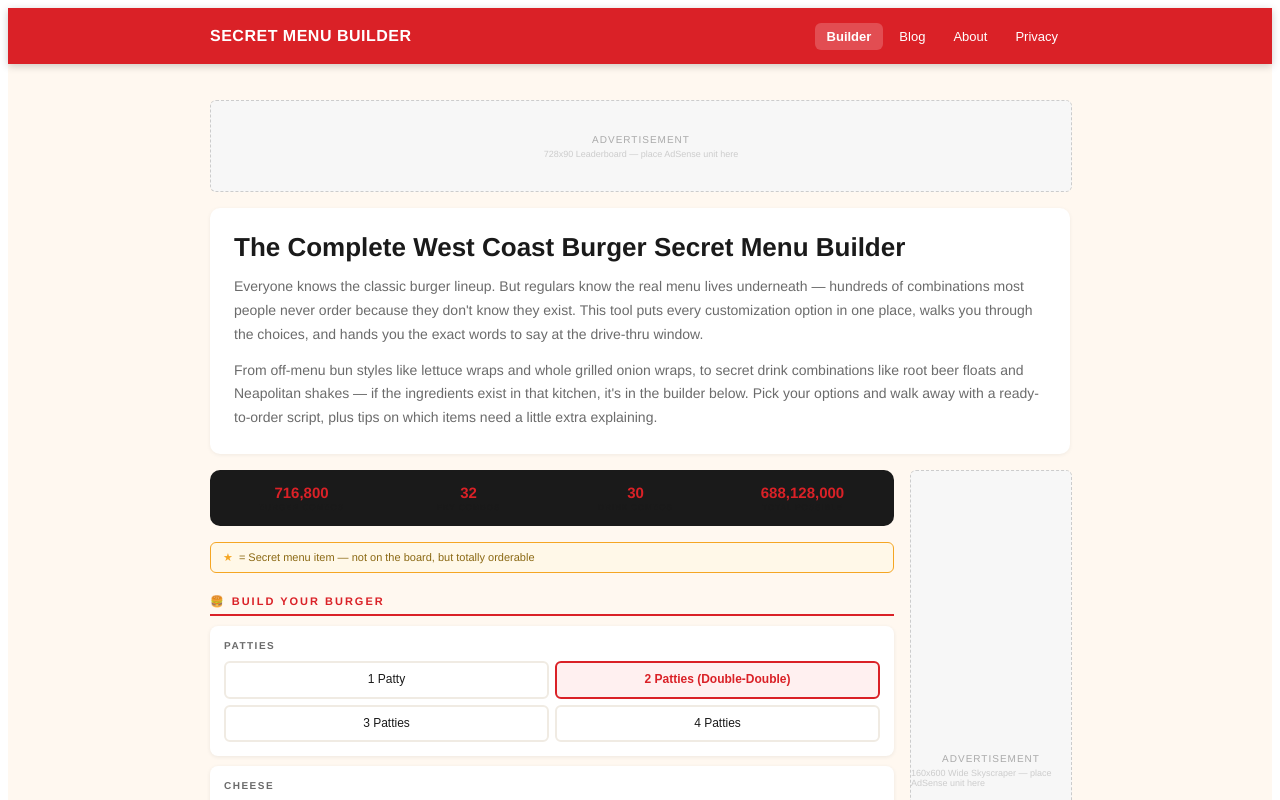
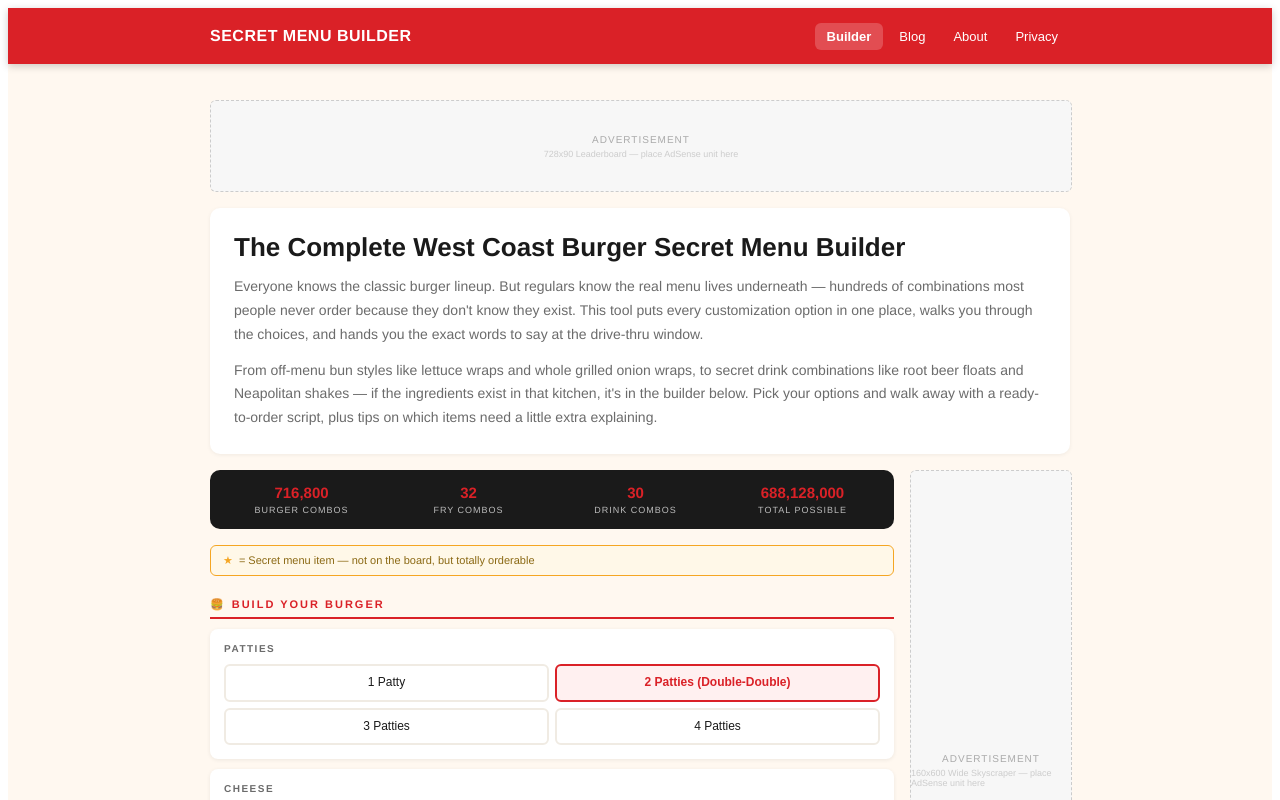
Before and after one commit to MagicalMerlinMemes/secret-menu-builder, a React (Vite) app: page / in a window 1280 px wide. Shown: the top 800 px of the page. Built offline with nearby package versions, Linux system fonts and the light colour scheme.

Commit message:
Add files via upload

```diff
--- a/src/App.jsx
+++ b/src/App.jsx
@@ -298,7 +298,7 @@
         {[{ n: TOTAL_BURGER.toLocaleString(), l: "Burger Combos" }, { n: TOTAL_FRIES, l: "Fry Combos" }, { n: TOTAL_DRINKS, l: "Drink Combos" }, { n: TOTAL.toLocaleString(), l: "Total Possible" }].map((s, i) => (
           <div key={i} style={{ textAlign: "center", flex: 1 }}>
             <span style={{ fontSize: "15px", fontWeight: "900", color: RED, display: "block" }}>{s.n}</span>
-            <span style={{ fontSize: "8px", letterSpacing: "1px", textTransform: "uppercase", opacity: 0.6, display: "block", marginTop: "2px" }}>{s.l}</span>
+            <span style={{ fontSize: "9px", letterSpacing: "1px", textTransform: "uppercase", color: WHITE, opacity: 0.7, display: "block", marginTop: "4px" }}>{s.l}</span>
           </div>
         ))}
       </div>
```
